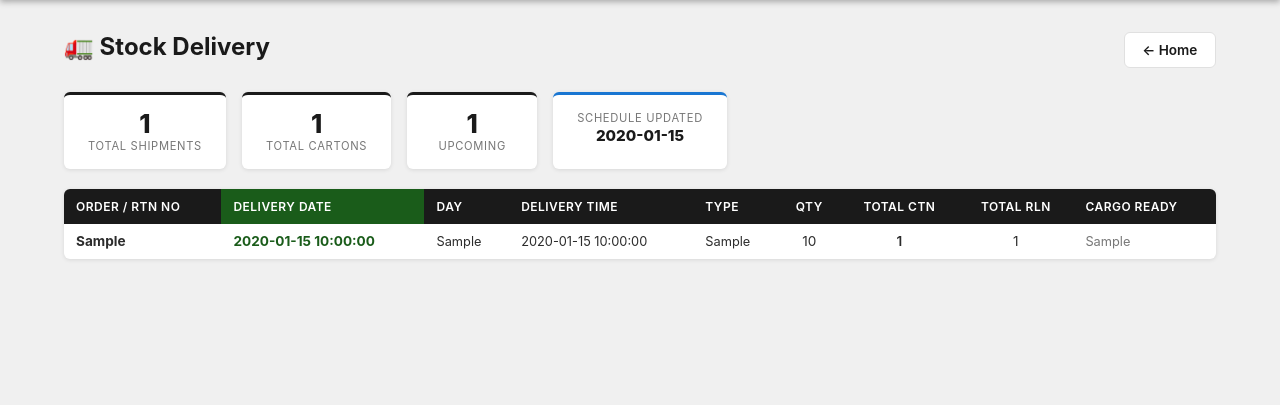
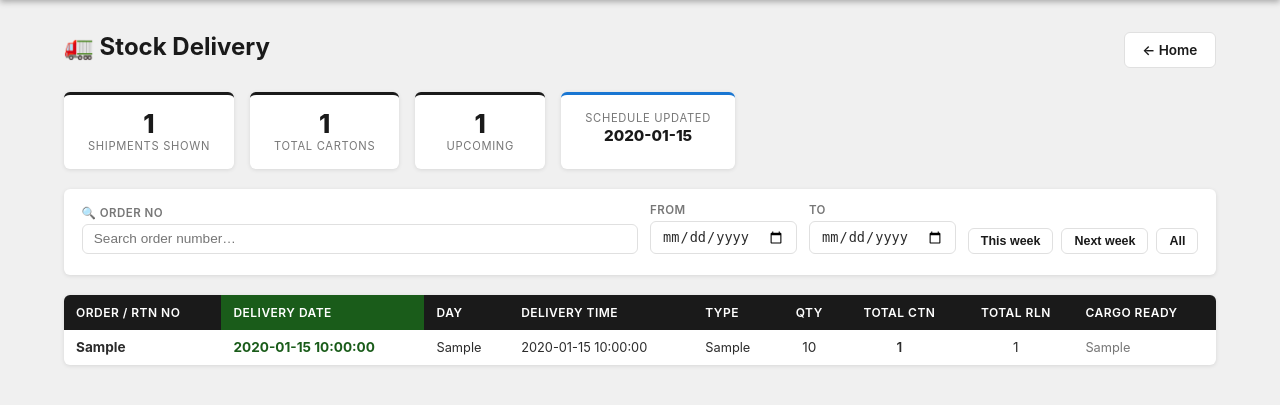
Before and after one commit to JoaoAAMata/dashboard-logistic, a FastAPI app: template portal/templates/stock_delivery.html in a window 1280 px wide. Shown: the part 52-457 px from the top of the page. Run offline with FastAPI, Linux system fonts and the light colour scheme; the template is opened without the code that fills it: most values are stand-ins (such as "Sample title", 1, 10 or a date in 2020).

Commit message:
Store delivery view: default to current week, add order/date filters
- On page load shows only deliveries from Monday of current week onwards
- Filter bar: search by Order No + From/To date pickers
- Quick buttons: This week / Next week / All
- Summary cards (Shipments shown, Total Cartons) update live with filters

Co-Authored-By: Claude Sonnet 4.6 <noreply@anthropic.com>

```diff
--- a/portal/main.py
+++ b/portal/main.py
@@ -592,15 +592,19 @@ async def store_stock_delivery(request: Request):
     s = get_session(request)
     if not s or s["is_admin"] or s.get("is_transporter"):
         return RedirectResponse("/login")
-    from datetime import date as _date
-    today = _date.today().isoformat()
+    from datetime import date as _date, timedelta as _td
+    today = _date.today()
+    today_str = today.isoformat()
+    # Monday of current week
+    week_start = (today - _td(days=today.weekday())).isoformat()
+    week_num   = today.isocalendar()[1]
     raw = database.get_deliveries_for_store(s["store_code"])
     upcoming = 0
     deliveries = []
     for d in raw:
         dd = d.get("delivery_date", "")
-        d["is_today"] = dd == today
-        d["is_past"]  = dd < today if dd else False
+        d["is_today"] = dd == today_str
+        d["is_past"]  = dd < today_str if dd else False
         if not d["is_past"]:
             upcoming += 1
         try:
@@ -614,6 +618,9 @@ async def store_stock_delivery(request: Request):
         "deliveries": deliveries,
         "upcoming_count": upcoming,
         "upload_info": upload_info,
+        "week_start": week_start,
+        "week_num": week_num,
+        "today": today_str,
     })
 
 
--- a/portal/templates/stock_delivery.html
+++ b/portal/templates/stock_delivery.html
@@ -26,11 +26,11 @@
 <!-- Summary strip -->
 <div class="del-summary">
   <div class="del-sum-item">
-    <span class="del-sum-val">{{ deliveries | length }}</span>
-    <span class="del-sum-lbl">Total Shipments</span>
+    <span class="del-sum-val" id="sum-shown">{{ deliveries | length }}</span>
+    <span class="del-sum-lbl">Shipments shown</span>
   </div>
   <div class="del-sum-item">
-    <span class="del-sum-val">{{ deliveries | sum(attribute='total_ctn_int') }}</span>
+    <span class="del-sum-val" id="sum-ctn">{{ deliveries | sum(attribute='total_ctn_int') }}</span>
     <span class="del-sum-lbl">Total Cartons</span>
   </div>
   <div class="del-sum-item">
@@ -45,8 +45,35 @@
   {% endif %}
 </div>
 
-<div class="card" style="padding:0;overflow-x:auto;margin-top:1.25rem">
-  <table class="table" style="min-width:780px;width:100%">
+<!-- Filter bar -->
+<div class="card filter-bar" style="margin-top:1.25rem;padding:.85rem 1.1rem">
+  <div style="display:flex;gap:.75rem;align-items:flex-end;flex-wrap:wrap">
+    <div style="display:flex;flex-direction:column;gap:.25rem;flex:2;min-width:200px">
+      <label style="font-size:.72rem;font-weight:600;text-transform:uppercase;letter-spacing:.04em;color:var(--muted)">🔍 Order No</label>
+      <input type="text" id="f-order" placeholder="Search order number…" oninput="applyFilters()"
+             style="padding:.4rem .7rem;border:1px solid var(--grey-bd);border-radius:var(--radius);font-size:.85rem"/>
+    </div>
+    <div style="display:flex;flex-direction:column;gap:.25rem">
+      <label style="font-size:.72rem;font-weight:600;text-transform:uppercase;letter-spacing:.04em;color:var(--muted)">From</label>
+      <input type="date" id="f-from" onchange="applyFilters()" value="{{ week_start }}"
+             style="padding:.4rem .7rem;border:1px solid var(--grey-bd);border-radius:var(--radius);font-size:.85rem"/>
+    </div>
+    <div style="display:flex;flex-direction:column;gap:.25rem">
+      <label style="font-size:.72rem;font-weight:600;text-transform:uppercase;letter-spacing:.04em;color:var(--muted)">To</label>
+      <input type="date" id="f-to" onchange="applyFilters()"
+             style="padding:.4rem .7rem;border:1px solid var(--grey-bd);border-radius:var(--radius);font-size:.85rem"/>
+    </div>
+    <div style="display:flex;gap:.5rem;align-items:center">
+      <button class="btn btn-sm btn-secondary" onclick="setWeek(0)">This week</button>
+      <button class="btn btn-sm btn-secondary" onclick="setWeek(1)">Next week</button>
+      <button class="btn btn-sm btn-secondary" onclick="clearFilters()">All</button>
+    </div>
+  </div>
+  <div id="filter-label" style="margin-top:.5rem;font-size:.8rem;color:var(--muted)"></div>
+</div>
+
+<div class="card" style="padding:0;overflow-x:auto">
+  <table class="table" id="del-table" style="min-width:780px;width:100%">
     <thead>
       <tr>
         <th>Order / Rtn No</th>
@@ -60,9 +87,12 @@
         <th>Cargo Ready</th>
       </tr>
     </thead>
-    <tbody>
+    <tbody id="del-body">
       {% for d in deliveries %}
-      <tr class="{% if d.is_past %}del-past{% elif d.is_today %}del-today{% endif %}">
+      <tr class="{% if d.is_past %}del-past{% elif d.is_today %}del-today{% endif %}"
+          data-order="{{ d.order_rtn_no | lower }}"
+          data-date="{{ d.delivery_date }}"
+          data-ctn="{{ d.total_ctn_int }}">
         <td><strong>{{ d.order_rtn_no }}</strong></td>
         <td style="white-space:nowrap;font-weight:700;color:{% if d.is_today %}#1a5c1a{% elif d.is_past %}var(--muted){% else %}#1a5c1a{% endif %}">
           {{ d.delivery_date }}
@@ -79,48 +109,94 @@
       {% endfor %}
     </tbody>
   </table>
+  <div id="empty-msg" style="display:none;text-align:center;padding:2rem;color:var(--muted)">
+    No deliveries match the current filter.
+  </div>
 </div>
 {% endif %}
 
 <style>
-/* Summary strip */
-.del-summary {
-  display: flex;
-  gap: 1rem;
-  flex-wrap: wrap;
+.del-summary { display:flex; gap:1rem; flex-wrap:wrap; }
+.del-sum-item {
+  background:#fff; border-radius:var(--radius); box-shadow:var(--shadow);
+  padding:1rem 1.5rem; display:flex; flex-direction:column;
+  align-items:center; gap:.2rem; min-width:130px; border-top:3px solid var(--dark);
 }
-.del-sum-item {
-  background: #fff;
-  border-radius: var(--radius);
-  box-shadow: var(--shadow);
-  padding: 1rem 1.5rem;
-  display: flex;
-  flex-direction: column;
-  align-items: center;
-  gap: .2rem;
-  min-width: 130px;
-  border-top: 3px solid var(--dark);
-}
-.del-sum-updated { border-top-color: #1976d2; }
-.del-sum-val { font-size: 1.6rem; font-weight: 800; color: var(--dark); line-height: 1; }
-.del-sum-lbl { font-size: .7rem; text-transform: uppercase; letter-spacing: .06em; color: var(--muted); }
-
-/* Row states */
-.del-past td { color: var(--muted); }
-.del-today   { background: #f0fdf4; }
-
-/* Today badge */
+.del-sum-updated { border-top-color:#1976d2; }
+.del-sum-val { font-size:1.6rem; font-weight:800; color:var(--dark); line-height:1; }
+.del-sum-lbl { font-size:.7rem; text-transform:uppercase; letter-spacing:.06em; color:var(--muted); }
+.del-past td  { color:var(--muted); }
+.del-today    { background:#f0fdf4; }
 .del-badge-today {
-  display: inline-block;
-  background: #1a5c1a;
-  color: #fff;
-  font-size: .62rem;
-  font-weight: 700;
-  padding: .1rem .4rem;
-  border-radius: 99px;
-  margin-left: .35rem;
-  vertical-align: middle;
-  letter-spacing: .05em;
+  display:inline-block; background:#1a5c1a; color:#fff;
+  font-size:.62rem; font-weight:700; padding:.1rem .4rem;
+  border-radius:99px; margin-left:.35rem; vertical-align:middle; letter-spacing:.05em;
 }
 </style>
+
+<script>
+const TODAY      = '{{ today }}';
+const WEEK_START = '{{ week_start }}';
+const WEEK_NUM   = {{ week_num }};
+
+// Get Monday/Sunday of week offset from today
+function weekRange(offset) {
+  const d    = new Date(TODAY);
+  const day  = d.getDay() === 0 ? 6 : d.getDay() - 1; // Mon=0
+  const mon  = new Date(d); mon.setDate(d.getDate() - day + offset * 7);
+  const sun  = new Date(mon); sun.setDate(mon.getDate() + 6);
+  return [mon.toISOString().slice(0,10), sun.toISOString().slice(0,10)];
+}
+
+function setWeek(offset) {
+  const [from, to] = weekRange(offset);
+  document.getElementById('f-from').value = from;
+  document.getElementById('f-to').value   = to;
+  document.getElementById('f-order').value = '';
+  applyFilters();
+}
+
+function clearFilters() {
+  document.getElementById('f-from').value  = '';
+  document.getElementById('f-to').value    = '';
+  document.getElementById('f-order').value = '';
+  applyFilters();
+}
+
+function applyFilters() {
+  const order  = document.getElementById('f-order').value.toLowerCase().trim();
+  const from   = document.getElementById('f-from').value;
+  const to     = document.getElementById('f-to').value;
+  const rows   = document.querySelectorAll('#del-body tr');
+
+  let shown = 0, totalCtn = 0;
+  rows.forEach(r => {
+    const rOrder = r.dataset.order || '';
+    const rDate  = r.dataset.date  || '';
+    const rCtn   = parseInt(r.dataset.ctn) || 0;
+    const ok = (!order || rOrder.includes(order))
+            && (!from  || rDate >= from)
+            && (!to    || rDate <= to);
+    r.style.display = ok ? '' : 'none';
+    if (ok) { shown++; totalCtn += rCtn; }
+  });
+
+  document.getElementById('sum-shown').textContent = shown;
+  document.getElementById('sum-ctn').textContent   = totalCtn;
+  document.getElementById('empty-msg').style.display = shown === 0 ? '' : 'none';
+
+  // Update label
+  let lbl = '';
+  if (from && to)  lbl = `Showing deliveries from <strong>${from}</strong> to <strong>${to}</strong>`;
+  else if (from)   lbl = `Showing deliveries from <strong>${from}</strong> onwards`;
+  else if (to)     lbl = `Showing deliveries up to <strong>${to}</strong>`;
+  document.getElementById('filter-label').innerHTML = lbl;
+}
+
+// On load: default to current week onwards (no end date)
+document.addEventListener('DOMContentLoaded', () => {
+  document.getElementById('f-from').value = WEEK_START;
+  applyFilters();
+});
+</script>
 {% endblock %}
```
